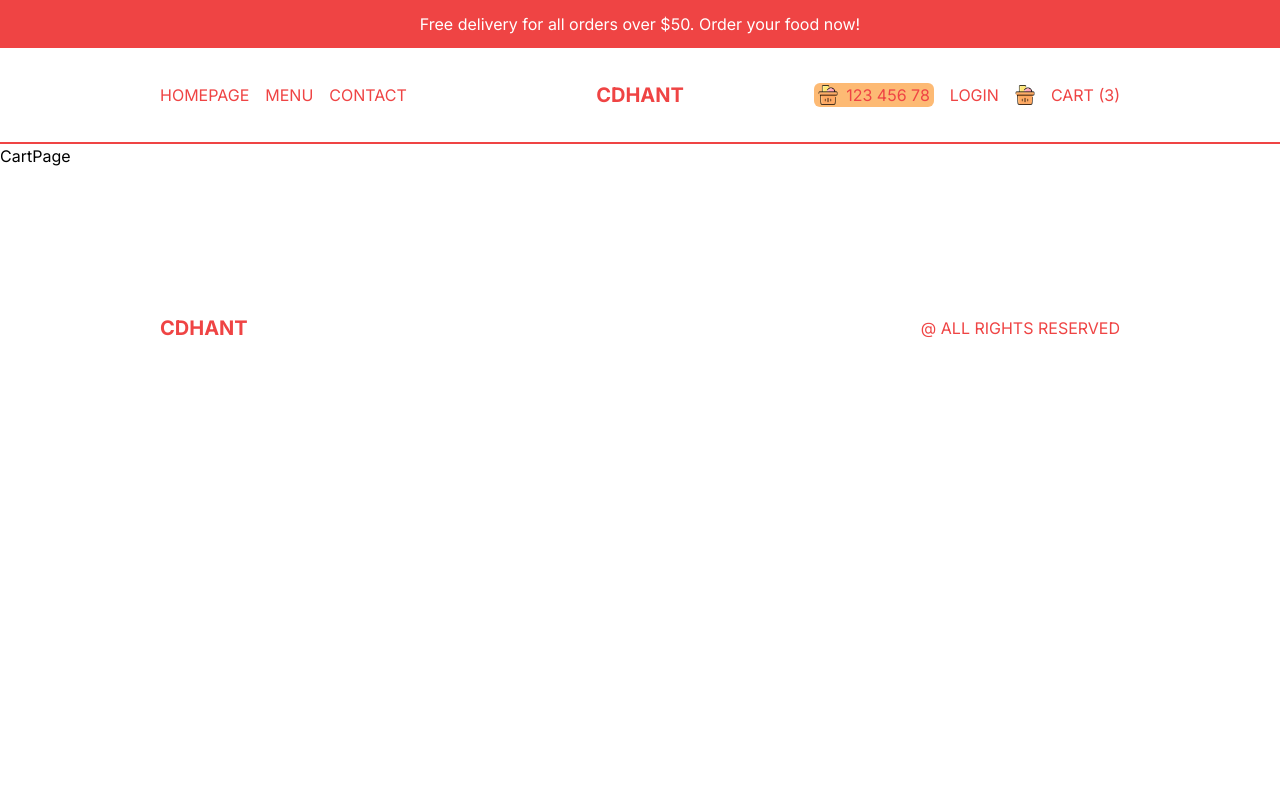
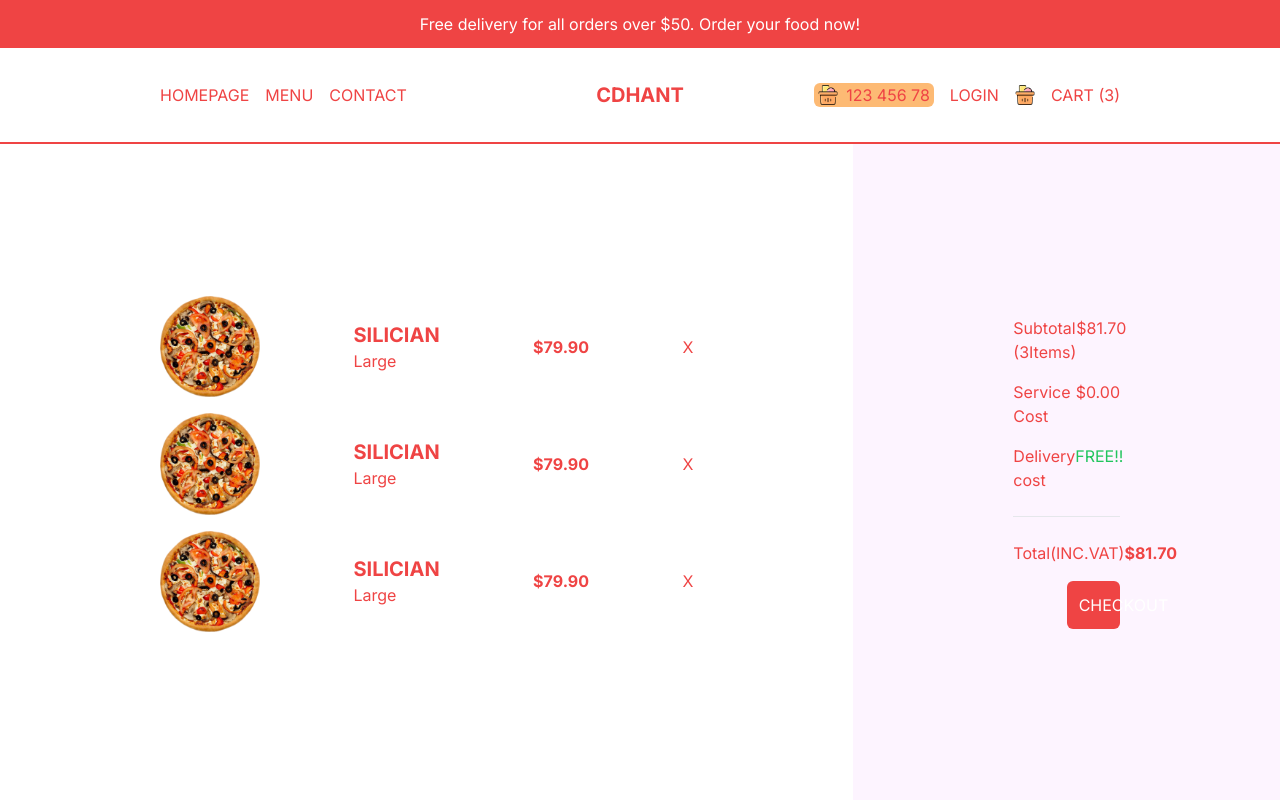
Before and after one commit to cdhant7/Food-delivery, a Next.js app: page /cart in a window 1280 px wide. Shown: the top 800 px of the page. Built offline with nearby package versions, Linux system fonts and the light colour scheme.

Commit message:
loginpage

```diff
--- a/src/app/cart/page.tsx
+++ b/src/app/cart/page.tsx
@@ -1,9 +1,62 @@
+import Image from 'next/image'
 import React from 'react'
 
 const CartPage = () => {
   return (
-    <div>
-      CartPage
+    <div className='h-[calc(100vh-6rem)] md:h-[calc(100vh-9rem)] flex flex-col text-red-500 lg:flex-row '>
+      {/* Product container */}
+      <div className=' h-1/2 p-4 flex flex-col justify-center overflow-scroll lg:h-full lg:w-2/3 2xl:w-1/2 lg:px-20 xl:px-40'>
+        {/* single item container */}
+        <div className='flex items-center justify-between mb-4 '>
+          <Image src="/temporary/p1.png" alt='' height={100} width={100}/>
+          <div className=''>
+            <h1 className='uppecase text-xl font-bold' >SILICIAN</h1>
+            <span>Large</span>
+          </div>
+          <h2 className='font-bold' >$79.90</h2>
+          <span className='cursor-pointer' >X</span>
+        </div>
+        <div className='flex items-center justify-between mb-4 '>
+          <Image src="/temporary/p1.png" alt='' height={100} width={100}/>
+          <div className=''>
+            <h1 className='uppecase text-xl font-bold' >SILICIAN</h1>
+            <span>Large</span>
+          </div>
+          <h2 className='font-bold' >$79.90</h2>
+          <span className='cursor-pointer' >X</span>
+        </div>
+        <div className='flex items-center justify-between mb-4 '>
+          <Image src="/temporary/p1.png" alt='' height={100} width={100}/>
+          <div className=''>
+            <h1 className='uppecase text-xl font-bold' >SILICIAN</h1>
+            <span>Large</span>
+          </div>
+          <h2 className='font-bold' >$79.90</h2>
+          <span className='cursor-pointer' >X</span>
+        </div>
+      </div>
+
+      {/* Payment Container */}
+      <div className='h-1/2 p-4 bg-fuchsia-50 flex flex-col gap-4 justify-center lg:h-full lg:w-1/3 2xl:w-1/2 lg:px-20 xl:px-40 2xl:text-xl 2xl:gap-6 '>
+        <div className='flex justify-between'>
+          <span className=''>Subtotal (3Items)</span>
+          <span className=''>$81.70</span>
+        </div>
+        <div className='flex justify-between'>
+          <span className=''>Service Cost</span>
+          <span className=''>$0.00</span>
+        </div>
+        <div className='flex justify-between'>
+          <span className=''>Delivery cost</span>
+          <span className='text-green-500 '>FREE!!</span>
+        </div>
+        <hr className='my-2' />
+        <div className='flex justify-between'>
+          <span className=''>Total(INC.VAT)</span>
+          <span className='font-bold '>$81.70</span>
+        </div>
+        <button className=' bg-red-500 text-white p-3 rounded-md w-1/2 self-end '>CHECKOUT</button>
+      </div>
     </div>
   )
 }
--- a/src/app/login/page.tsx
+++ b/src/app/login/page.tsx
@@ -1,9 +1,32 @@
+import Image from 'next/image'
+import Link from 'next/link'
 import React from 'react'
 
 const LoginPage = () => {
   return (
     <div>
-        LoginPage
+      {/* BOX */}
+      <div className=''>
+        {/* IMAGE CONTAINER */}
+        <div className='relative'>
+          <Image src="/loginBg.png" alt='' fill />
+        </div>
+        {/* FORM CONTAINER */}
+        <div className=''>
+          <h1>Welcome</h1>
+          <p>Log into your account or create a new one using social button</p>
+          <button className='flex gap-4 p-4 ring-1 ring-orange-100 rounded-md '>
+            <Image src="/google.png " alt='' width={20} height={20} className='object-contain'/>
+            <span>Sign in with Google</span>
+          </button>
+          <button className='flex gap-4 p-4 ring-1 ring-blue-100 rounded-md '>
+            <Image src="/facebook.png " alt='' width={20} height={20} className='object-contain'/>
+            <span>Sign in with Facebook</span>
+          </button>
+          <p>Have a problem? <Link href='/'>Contact us</Link>
+           </p>
+        </div>
+      </div>
     </div>
   )
 }
```
